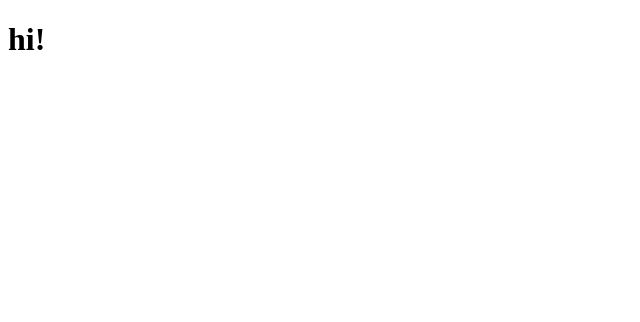
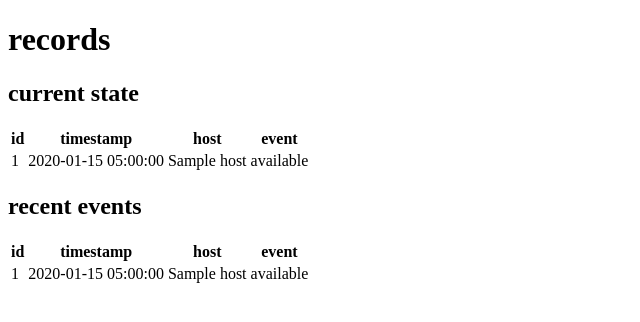
Before and after one commit to gwu-libraries/loggins, a Django app: page / in a window 1280 px wide. Before the commit the part shown is almost empty. Shown: the top 322 px of the page, without its empty margins (0-640 px from the left). Run offline with Django 3.2, Linux system fonts and the light colour scheme; tables that the repository leaves empty hold one stand-in row (values such as "Sample post").

Commit message:
added authorization to get it working, home page that shows current state, Host model for later use, the thing works

```diff
--- a/loggins/ui/api.py
+++ b/loggins/ui/api.py
@@ -1,4 +1,5 @@
 from tastypie.authentication import BasicAuthentication
+from tastypie.authorization import Authorization
 from tastypie.resources import ModelResource
 
 from ui.models import Record
@@ -9,3 +10,4 @@ class RecordResource(ModelResource):
         queryset = Record.objects.all()
         resource_name = 'record'
         authentication = BasicAuthentication()
+        authorization = Authorization()
--- a/loggins/ui/models.py
+++ b/loggins/ui/models.py
@@ -1,15 +1,34 @@
 from django.db import models
+
+
+class Host(models.Model):
+    name = models.CharField(max_length=50, unique=True)
+    is_active = models.BooleanField(default=True, db_index=True)
+
+    def __unicode__(self):
+        return '%s' % self.name
+
 
 class Record(models.Model):
 
     LOGIN = 'i'
     LOGOUT = 'o'
+    MAINTENANCE = 'm'
+    AVAILABLE = 'a'
     EVENT_TYPES = [
         (LOGIN, 'login'),
         (LOGOUT, 'logout'),
-        ]
+        (MAINTENANCE, 'maintenance'),
+        (AVAILABLE, 'available'),
+    ]
 
-    host = models.CharField(max_length=50, db_index=True)
+    host = models.ForeignKey(Host, related_name='records')
+    hostname = models.CharField(max_length=50, db_index=True)
     event = models.CharField(db_index=True, max_length=2,
-            choices=EVENT_TYPES, default=LOGIN)
+                             choices=EVENT_TYPES, default=LOGIN)
     timestamp = models.DateTimeField(db_index=True, auto_now_add=True)
+
+    def save(self, *args, **kwargs):
+        host, created = Host.objects.get_or_create(name=self.hostname)
+        self.host = host
+        super(Record, self).save(*args, **kwargs)
--- a/loggins/ui/templates/home.html
+++ b/loggins/ui/templates/home.html
@@ -1,9 +1,55 @@
 <!DOCTYPE html>
 <html>
     <head>
-        <title>hi!</title>
+        <title>records</title>
     </head>
     <body>
-        <h1>hi!</h1>
+        <h1>records</h1>
+        {% if state %}
+        <h2>current state</h2>
+        <table>
+            <thead>
+                <tr>
+                    <th>id</th>
+                    <th>timestamp</th>
+                    <th>host</th>
+                    <th>event</th>
+                </tr>
+            </thead>
+            <tbody>
+                {% for record in state %}
+                <tr>
+                    <td>{{ record.id }}</td>
+                    <td>{{ record.timestamp|date:"Y-m-d h:i:s" }}</td>
+                    <td>{{ record.host.name }}</td>
+                    <td>{{ record.get_event_display }}</td>
+                </tr>
+                {% endfor %}
+            </tbody>
+        </table>
+        {% endif %}
+        {% if records %}
+        <h2>recent events</h2>
+        <table>
+            <thead>
+                <tr>
+                    <th>id</th>
+                    <th>timestamp</th>
+                    <th>host</th>
+                    <th>event</th>
+                </tr>
+            </thead>
+            <tbody>
+                {% for record in records %}
+                <tr>
+                    <td>{{ record.id }}</td>
+                    <td>{{ record.timestamp|date:"Y-m-d h:i:s" }}</td>
+                    <td>{{ record.host.name }}</td>
+                    <td>{{ record.get_event_display }}</td>
+                </tr>
+                {% endfor %}
+            </tbody>
+        </table>
+        {% endif %}
     </body>
 </html>
--- a/loggins/ui/views.py
+++ b/loggins/ui/views.py
@@ -1,7 +1,38 @@
+from django.core.paginator import Paginator, EmptyPage, PageNotAnInteger
 from django.shortcuts import render
+
+from ui.models import Record
+
+
+def _paginate(request, paginator):
+    page = request.GET.get('page')
+    try:
+        items = paginator.page(page)
+    except PageNotAnInteger:
+        items = paginator.page(1)
+    except EmptyPage:
+        items = paginator.page(paginator.num_pages)
+    return page, items
 
 
 def home(request):
+    qs_records = Record.objects.order_by('-timestamp')
+    paginator = Paginator(qs_records, 50)
+    page, records = _paginate(request, paginator)
+    state = Record.objects.raw('''
+        SELECT *
+        FROM ui_record r1, ui_host
+        WHERE timestamp=(
+            SELECT MAX(timestamp)
+            FROM ui_record
+            WHERE host_id=r1.host_id
+        )
+        AND ui_host.id = r1.host_id
+        AND ui_host.is_active IS true
+        ORDER BY ui_host.name''')
+
     return render(request, 'home.html', {
         'title': 'home',
+        'records': records,
+        'state': state,
     })
```
Also changed, not shown: loggins/ui/admin.py (+7 -0 lines).
